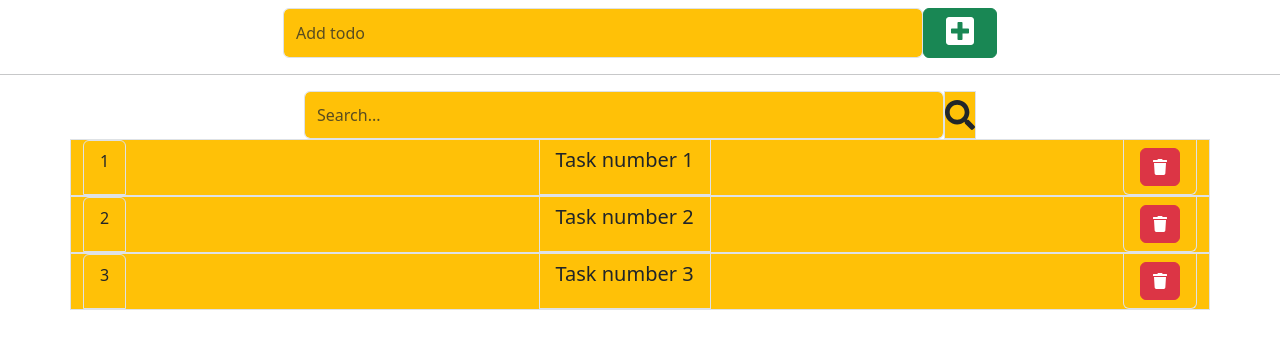
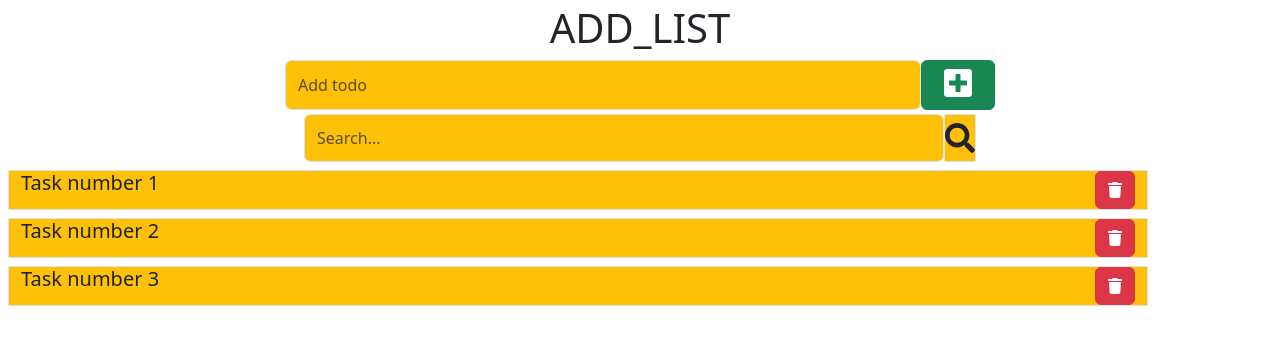
Before and after one commit to SamSOUMAH/todo.html, a React (Create React App) app in the folder my-app/: page / in a window 1280 px wide. Shown: the top 348 px of the page. Built offline with nearby package versions, Linux system fonts and the light colour scheme.

Commit message:
changement

```diff
--- a/my-app/src/App.js
+++ b/my-app/src/App.js
@@ -1,14 +1,11 @@
 import ListElem from "./Components/ListElem";
-import FilterList from "./Components/FilterList"
-import AddList from "./Components/AddList"
+
 
 
 function App() {
   return (
     <div className="App">
-      <AddList></AddList>
-      <hr />
-      <FilterList ></FilterList>
+
       <ListElem></ListElem>
 
     </div>
--- a/my-app/src/Components/AddList.js
+++ b/my-app/src/Components/AddList.js
@@ -1,3 +1,4 @@
+
 import React from 'react'
 
 import { Button } from 'react-bootstrap'
@@ -6,31 +7,11 @@ import "font-awesome/css/font-awesome.min.css"
 import { FontAwesomeIcon } from "@fortawesome/react-fontawesome";
 import 'bootstrap/dist/css/bootstrap.min.css';
 
-/* <div>
-            <nav className="navbar navbar-expend-sm navbar-dark bg-danger mb-3 py-0">
-            <div className="container">
-                <a href="/" className="navbar-brand"> Liste de contact</a>
-            </div>
-            <ul className="navbar-nav mr-auto">
-                <li className="nav-item">
-                    <a href="/" className="nav-link" >
-                        Accueill
-                    </a>
-                </li>
-            </ul>
-
-            <h1>Bonjour</h1>
-            </nav>
-
-        </div>
-*/
-
-
 const AddList = () => {
     return (
         <div>
+        <h1 class="text-center"></h1>
 
-        <h1 class="text-center"></h1>
         <div className="d-flex justify-content-center bg-ganger">
         <input type="text" placeholder="Add todo" className="form-control w-50 bg-warning"></input>
         <Button variant="success"><FontAwesomeIcon icon={faPlusSquare}style={{ width:'3rem', height:'2rem' }}></FontAwesomeIcon></Button>
--- a/my-app/src/Components/ListElem.js
+++ b/my-app/src/Components/ListElem.js
@@ -1,56 +1,55 @@
+
 import {Button} from 'react-bootstrap'
 import "bootstrap/dist/css/bootstrap.min.css"
-import { faTrash } from '@fortawesome/free-solid-svg-icons'
+import { faPenFancy, faTrash } from '@fortawesome/free-solid-svg-icons'
 import { FontAwesomeIcon } from '@fortawesome/react-fontawesome'
-import React, { Component } from 'react'
-import List from './List'
+import FilterList from './FilterList';
+import AddList from './AddList'
+import React,{Component} from 'react'
 
  export default class ListElem extends Component {
+    state={
+        data:[
 
-    state={
+            { id: 1,
+              name:'Task number 1'
 
-     data:[
-            { id: 1,
-             name:'Task number 1',
-             bouton:<Button variant="danger"><FontAwesomeIcon icon={faTrash}></FontAwesomeIcon></Button>
              },
 
              { id: 2,
-              name:'Task number 2',
-              bouton:<Button variant="danger"><FontAwesomeIcon icon={faTrash}></FontAwesomeIcon></Button>
+               name:'Task number 2'
+
+
+
              },
 
              { id:3,
-              name:'Task number 3',
-             bouton:<Button variant="danger"><FontAwesomeIcon icon={faTrash}></FontAwesomeIcon></Button>
+               name:'Task number 3'
+
              }
+
        ]
+
     }
 
 
-    render() {
+   render(){
     return (
         <div>
+           <div className="text-center m-1">
+             <h1>ADD_LIST</h1>
+           <AddList/>
+           </div>
+
+             <div>
+             <FilterList ></FilterList>
+             </div>
+
             {this.state.data.map((data) =>
             (
-                    <div className="List container border bg-warning ">
-                    <ul className="list-group d-flex flex-row justify-content-between">
-
-                        <li className="list-group-item bg-warning">
-                        {data.id}
-                        </li>
-                        <li className="list-group-item bg-warning">
+                <div className="List d-flex container justify-content-between border bg-warning m-2">
                <h5> {data.name}</h5>
-                        </li>
-                        <li className="list-group-item float-end bg-warning">
-                        {data.bouton}
-                        </li>
-
-                    </ul>
-
-
-
-
+                <Button variant="danger" className=""><FontAwesomeIcon icon={faTrash}></FontAwesomeIcon></Button>
                 </div>
                 )
            )}
@@ -59,4 +58,6 @@ export default class ListElem extends Component {
 
     )
 }
+
+
 }
```
Lines whose indentation alone changed are shown as unchanged.
